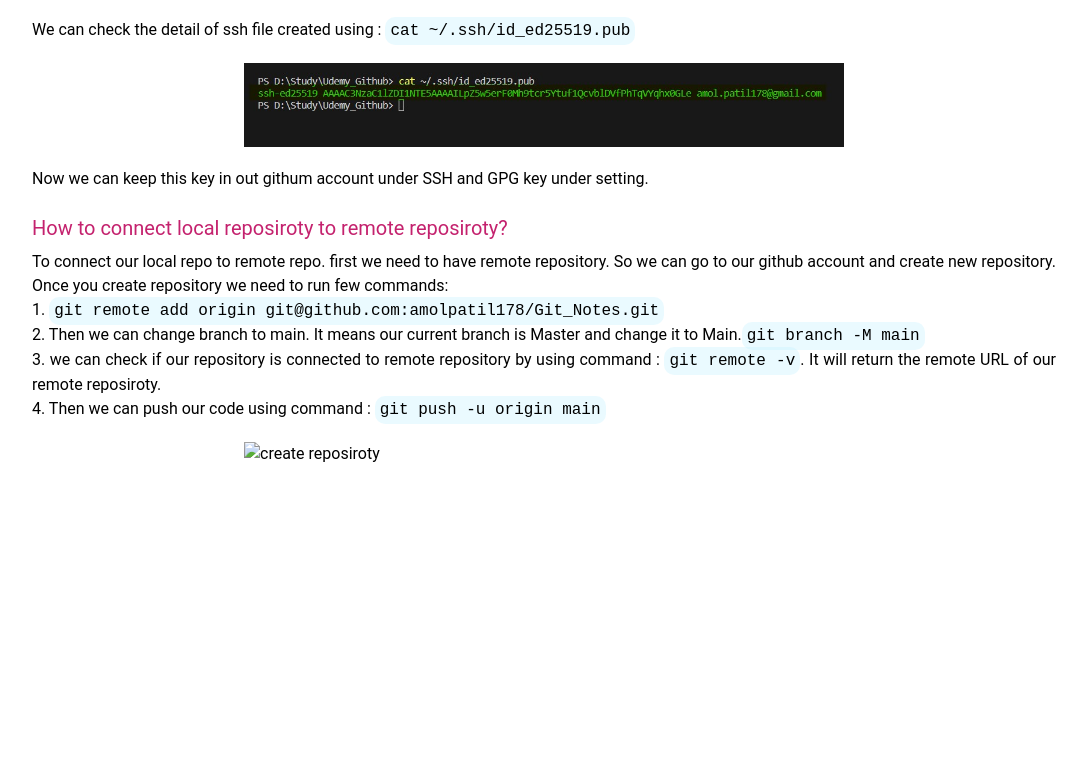
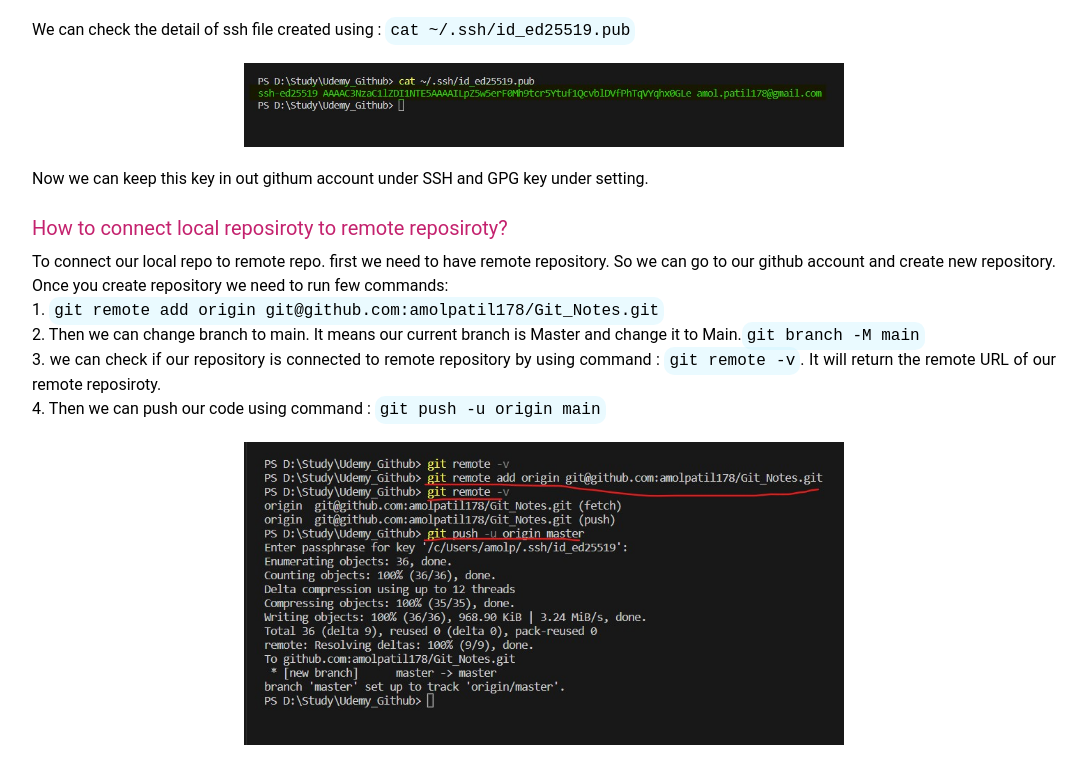
Before and after one commit to amolpatil178/Git_Notes, a plain HTML site: page index.html in a window 1280 px wide. Shown: the part 6261-7044 px from the top of the page, without its empty margins (96-1183 px from the left). Before the commit the page ends 6767 px from the top, so only its background shows below. Drawn offline with Linux system fonts and the light colour scheme; a web font is replaced by a local one.

Commit message:
new notes of git push

```diff
--- a/index.html
+++ b/index.html
@@ -125,7 +125,7 @@
                 <img alt="SSH key generation" src="images/ssh-keygen.jpg"/> We can check the detail of ssh file created using : <code>cat ~/.ssh/id_ed25519.pub</code><img aly="SSH key" src="images/ssh-key.jpg"/>Now we can keep this key in out githum account under SSH and GPG key under setting.</p>
                 <p class="question">How to connect local reposiroty to remote reposiroty?</p>
                 <p class="answer">To connect our local repo to remote repo. first we need to have remote repository. So we can go to our github account and create new repository. Once you create repository we need to run few commands: <br/>1. <code>git remote add origin git@github.com:amolpatil178/Git_Notes.git</code> <br/>2. Then we can change branch to main. It means our current branch is Master and change it to Main.<code>git branch -M main</code> <br/>3. we can check if our repository is connected to remote repository by using command : <code>git remote -v</code>. It will return the remote URL of our remote reposiroty.<br/>4. Then we can push our code using command : <code>git push -u origin main</code>
-                    <img alt="create reposiroty"/></p>
+                    <img alt="create reposiroty" src="images/git-push.jpg"/></p>
             </section>
         </main>
     </body>
```
Also changed, not shown: images/git-push.jpg (added).
